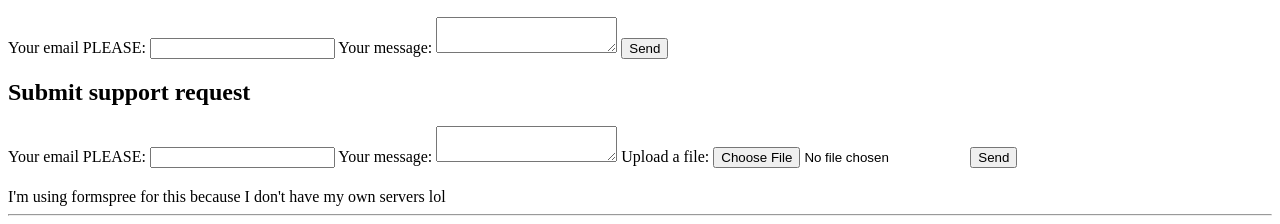
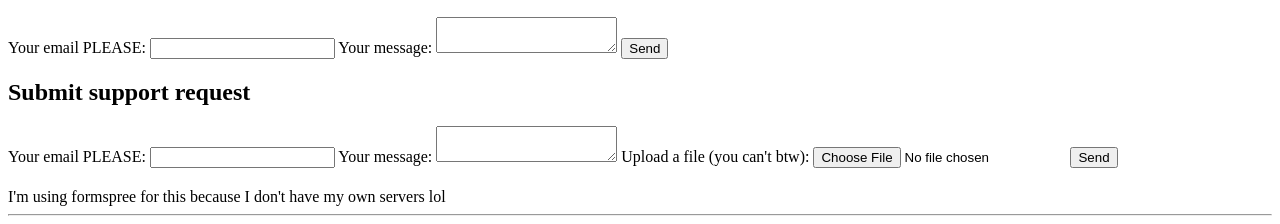
Before and after one commit to hct-central/thisishct, a plain HTML site: page contact.html in a window 1280 px wide. Shown: the part 753-977 px from the top of the page. Drawn offline with Linux system fonts and the light colour scheme.

Commit message:
Update contact.html

```diff
--- a/contact.html
+++ b/contact.html
@@ -53,7 +53,7 @@
     Your message:
     <textarea name="message"></textarea>
   </label>
-    Upload a file:
+    Upload a file (you can't btw):
     <input type="file" name="upload">
   </label>
   <button type="submit">Send</button>
```
